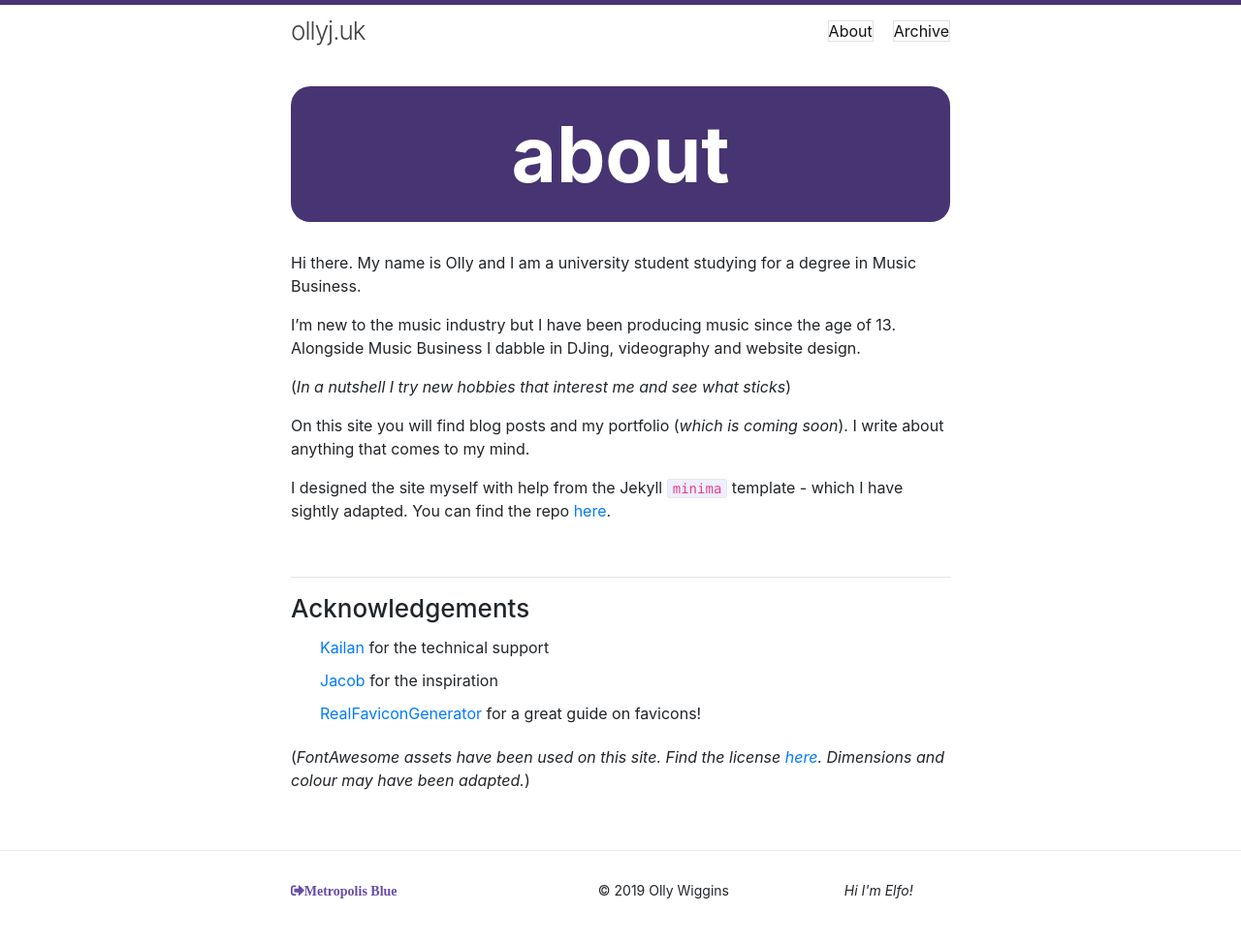
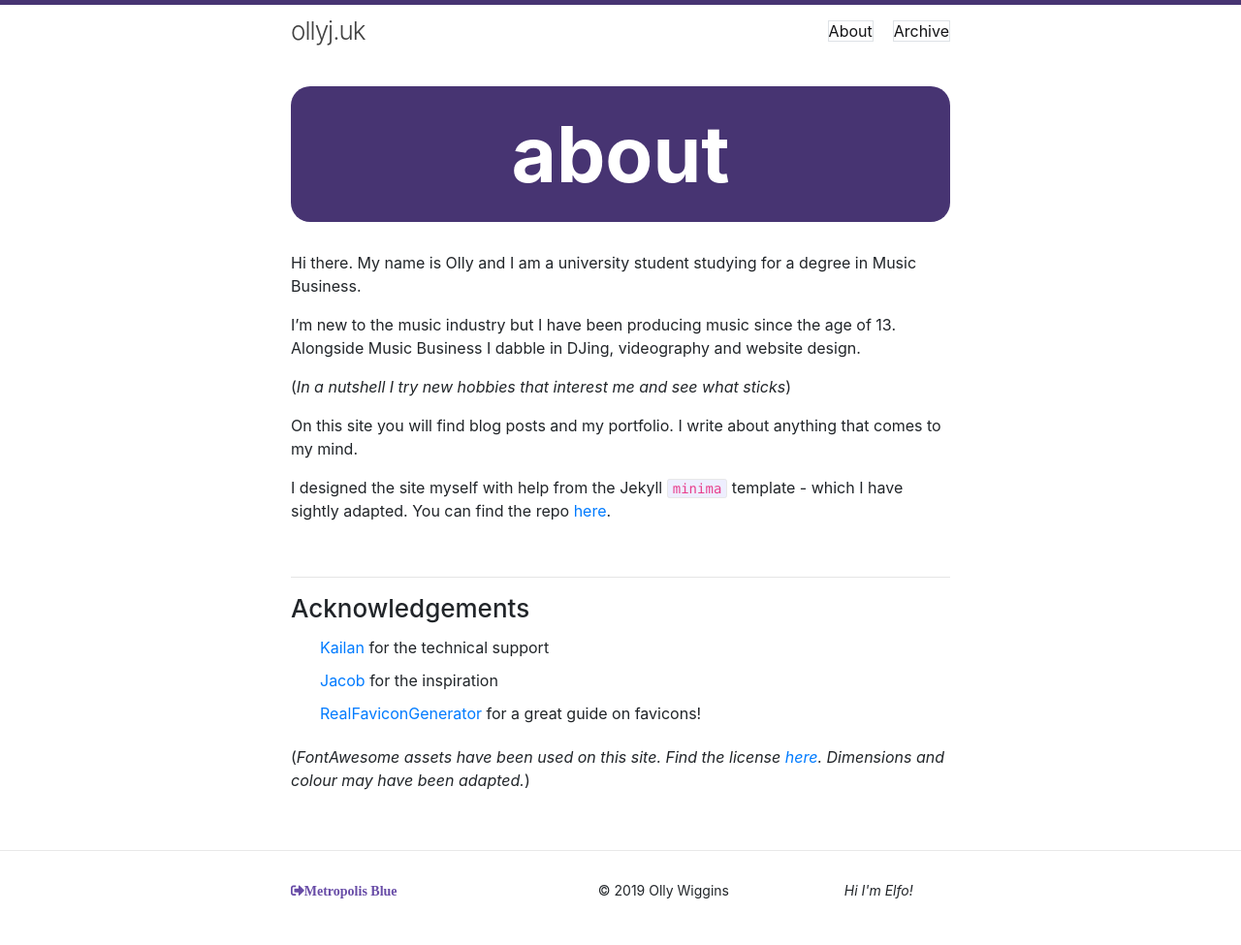
Before and after one commit to ollyy/ollyy.github.io, a Jekyll site: the page built from about.md, in a window 1280 px wide. Shown: the whole page at 97% size. Built offline with Jekyll 4.4.1, drawn with Linux system fonts in a browser that asks for light colours.

Commit message:
Edit about page

```diff
--- a/about.md
+++ b/about.md
@@ -10,7 +10,7 @@ I'm new to the music industry but I have been producing music since the age of 1
 
 (*In a nutshell I try new hobbies that interest me and see what sticks*)
 
-On this site you will find blog posts and my portfolio (*which is coming soon*). I write about anything that comes to my mind.
+On this site you will find blog posts and my portfolio. I write about anything that comes to my mind.
 
 I designed the site myself with help from the Jekyll `minima` template - which I have sightly adapted. You can find the repo [here](https://github.com/jekyll/minima).
 
```
Also changed, not shown: 1 other file.
